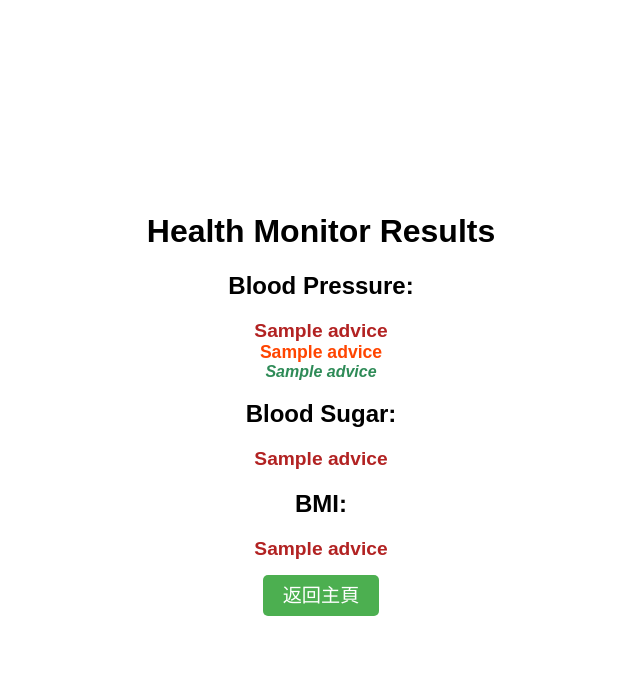
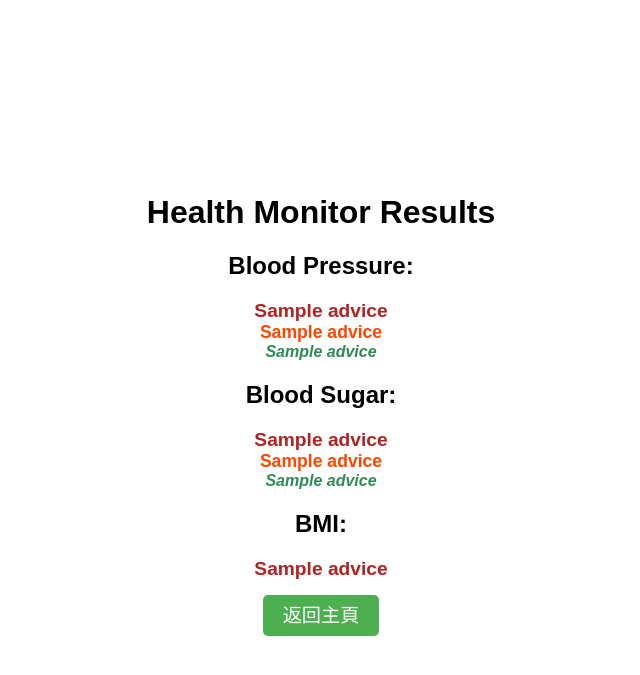
Before and after one commit to yikkchen/healthcare, a Flask app: template templates/result.html in a window 1280 px wide. Shown: the top 675 px of the page, without its empty margins (319-959 px from the left). Run offline with Flask 3, Linux system fonts and the light colour scheme; the template is opened without the code that fills it: most values are stand-ins (such as "Sample title", 1, 10 or a date in 2020).

Commit message:
result可以全部顯示了耶

```diff
--- a/templates/result.html
+++ b/templates/result.html
@@ -63,8 +63,22 @@
                 <div class="advice">
                     <!-- 建議列表 -->
                     <ul class="font-largest-strong">
-                        {% for advice in fontLargestStrong.blood_sugar %}
+                        {% for advice in fontLargestStrong.blood_pressure %}
                             <li><strong>{{ advice }}</strong></li>
+
+                            <ul class="font-second-strong">
+                                {% for advice in fontSecondStrong.blood_pressure %}
+                                    <li><strong>{{ advice }}</strong></li>
+
+                                    <ul class="font-normal-strong">
+                                        {% for advice in fontNormalStrong.blood_pressure %}
+                                            <li><strong>{{ advice }}</strong></li>
+                                        {% endfor %}
+                                    </ul>
+
+                                {% endfor %}
+                            </ul>
+
                         {% endfor %}
                     </ul>
 
```
